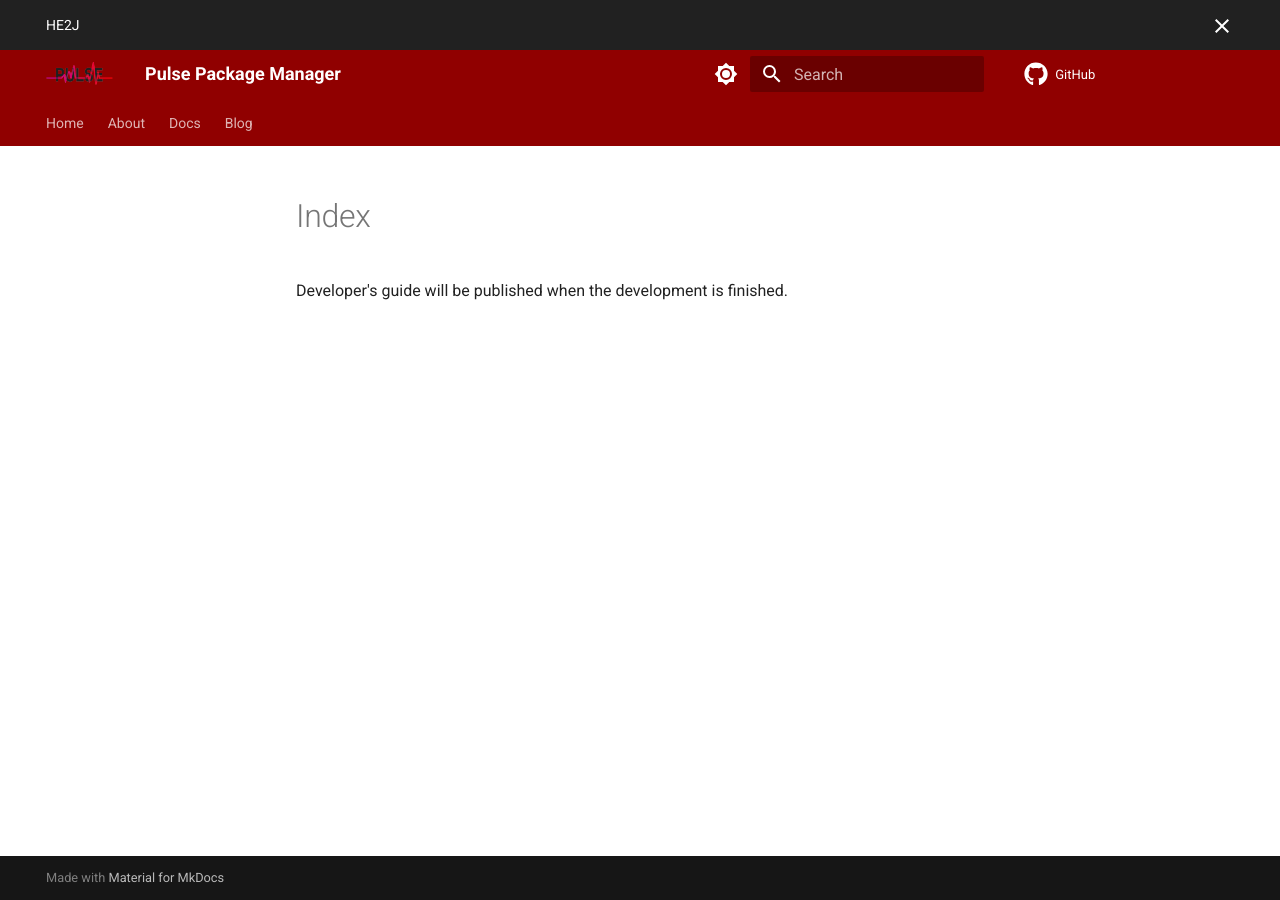
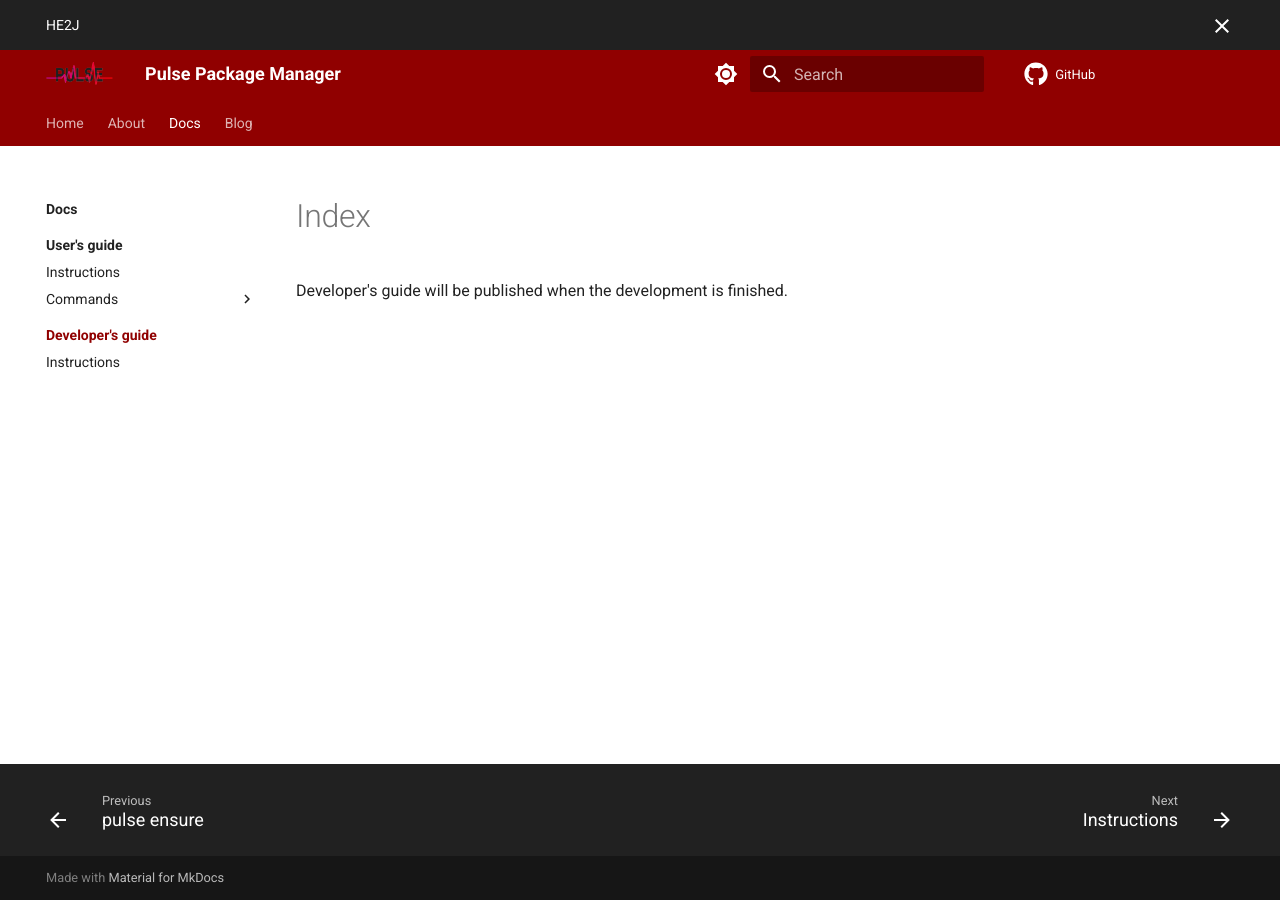
Before and after one commit to pulsepm/docs, an MkDocs documentation site: the page built from docs/docs/developer's-guide/index.md, in a window 1280 px wide. Built offline with MkDocs 1.6.1 and Material for MkDocs 9.7.7, drawn with Linux system fonts in a browser that asks for light colours; comment, search, counter and statistics services are not loaded.

Commit message:
Developer's guide'

```diff
--- a/mkdocs.yml
+++ b/mkdocs.yml
@@ -7,6 +7,8 @@ nav:
     - docs/index.md
     - User's guide:
       - docs/user's-guide/index.md
+      - Instructions:
+        - docs/user's-guide/Instructions/index.md
       - Commands:
         - docs/user's-guide/Commands/index.md
         - pulse configure:
@@ -19,6 +21,10 @@ nav:
           - docs/user's-guide/Commands/install/index.md
         - pulse ensure:
           - docs/user's-guide/Commands/ensure/index.md
+    - Developer's guide:
+      - docs/developer's-guide/index.md
+      - Instructions:
+        - docs/developer's-guide/Instructions/index.md
   - Blog:
     - blog/index.md
 
```
Also changed, not shown: docs/docs/developer's-guide/Instructions/index.md (added, +33 -0 lines), docs/docs/user's-guide/Instructions/index.md (added, +23 -0 lines), docs/docs/developer's-guide/index.md (renamed from docs/docs/developer's guide/index.md).
